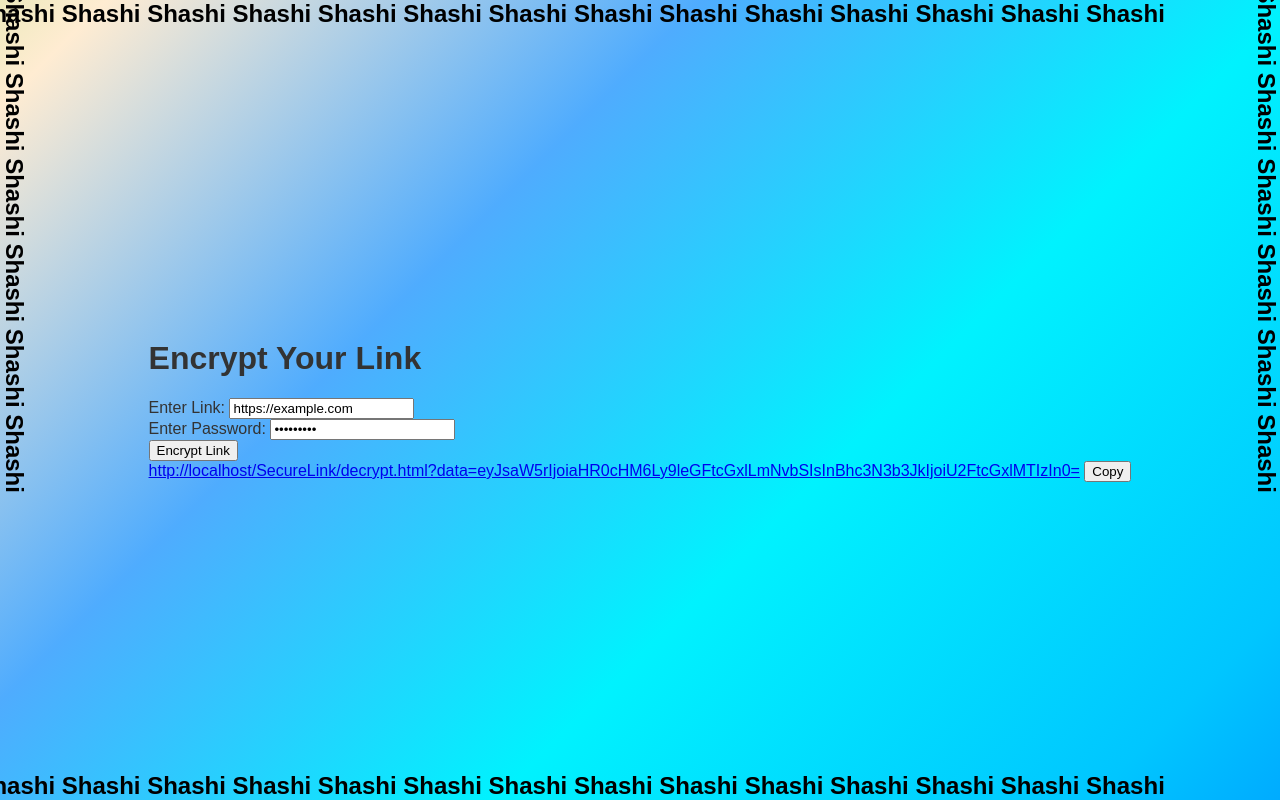
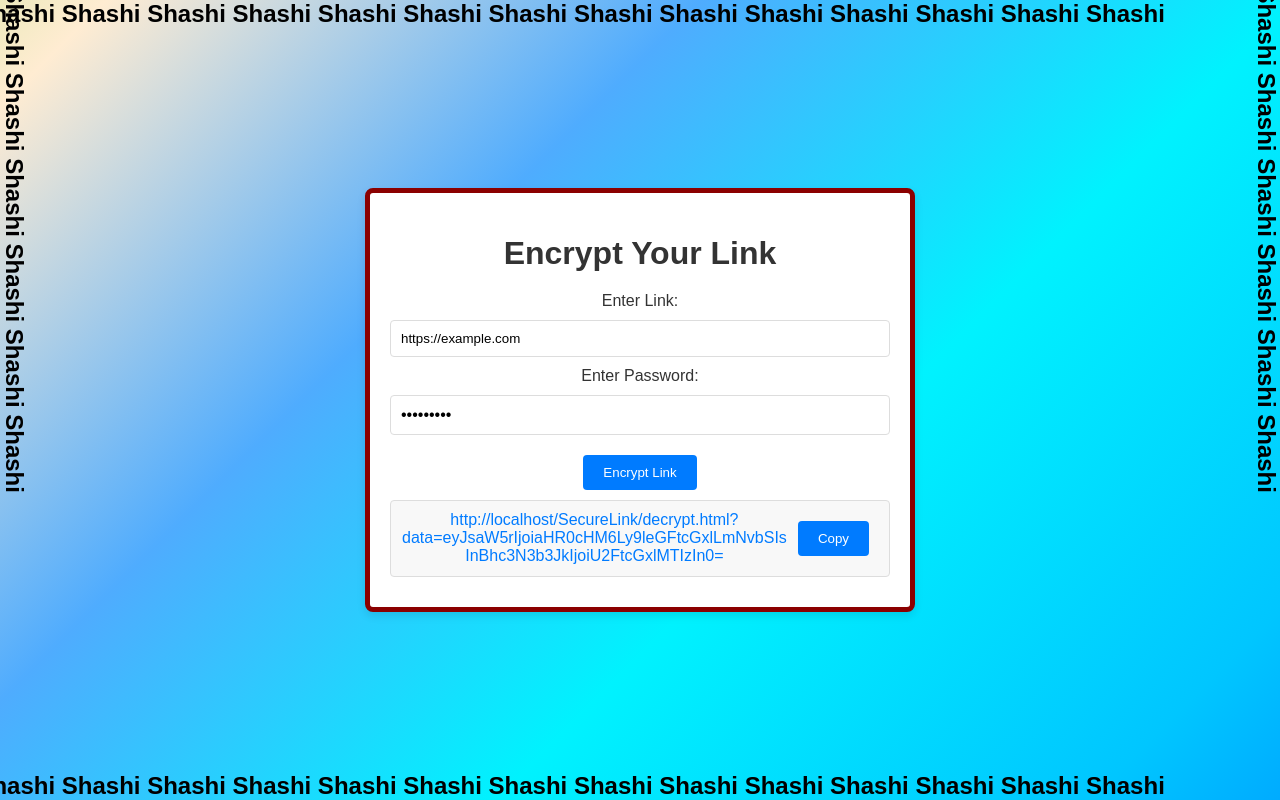
Before and after one commit to Reddy-Shashi26/SecureLink, a plain HTML site: page index.html in a window 1280 px wide. Both pictures are taken after typing "https://example.com", "Sample123" into the empty fields and a click on the button "Encrypt Link". Drawn offline with Linux system fonts and the light colour scheme.

Commit message:
Update style.css

```diff
--- a/css/style.css
+++ b/css/style.css
@@ -1,4 +1,4 @@
-
+        /* Basic styling */
         body {
             font-family: Arial, sans-serif;
             margin: 0;
@@ -141,3 +141,113 @@
                 transform: translateY(-100%);
             }
         }
+
+
+
+
+
+
+
+.container {
+    background-color: white;
+    padding: 20px;
+    border-radius: 8px;
+    box-shadow: 0 4px 8px rgba(0, 0, 0, 0.1);
+    max-width: 500px;
+    width: 100%;
+    text-align: center;
+    border: 5px solid darkred,;
+}
+
+h1 {
+    margin-bottom: 20px;
+}
+
+input {
+    padding: 10px;
+    margin: 10px 0;
+    width: 100%;
+    box-sizing: border-box;
+    border: 1px solid #ddd;
+    border-radius: 4px;
+}
+
+input.invalid {
+    border: 2px solid red;
+}
+
+button {
+    padding: 10px 20px;
+    background-color: #007bff;
+    color: white;
+    border: none;
+    border-radius: 4px;
+    cursor: pointer;
+    margin: 10px;
+}
+
+button:hover {
+    background-color: #0056b3;
+}
+
+/* Hide the generated link container initially */
+.hidden {
+    display: none;
+}
+
+/* Styling for the generated link box */
+.link-box {
+    display: flex;
+    justify-content: space-between;
+    align-items: center;
+    padding: 10px;
+    background-color: #f8f8f8;
+    border-radius: 4px;
+    margin-bottom: 10px;
+    word-wrap: break-word;
+    border: 1px solid #ddd;
+    max-width: 100%;
+}
+
+/* Style for the link inside the box */
+.link-box a {
+    flex-grow: 1;
+    color: #007bff;
+    text-decoration: none;
+    word-break: break-word;
+}
+
+.link-box a:hover {
+    text-decoration: underline;
+}
+
+/* Styling for the copy button */
+button {
+    margin-left: 10px;
+}
+
+/* Centering buttons next to each other */
+button:first-of-type {
+    margin-right: 10px;
+}
+
+/* Shake effect for the password input */
+@keyframes shake {
+    0% { transform: translateX(0); }
+    25% { transform: translateX(-5px); }
+    50% { transform: translateX(5px); }
+    75% { transform: translateX(-5px); }
+    100% { transform: translateX(0); }
+}
+
+.invalid {
+    border: 2px solid red; /* Red border for invalid input */
+    animation: shake 0.5s ease; /* Shake animation */
+}
+
+/* Optional: Style for the password input */
+input[type="password"] {
+    padding: 10px;
+    font-size: 16px;
+    width: 100%;
+}
```
